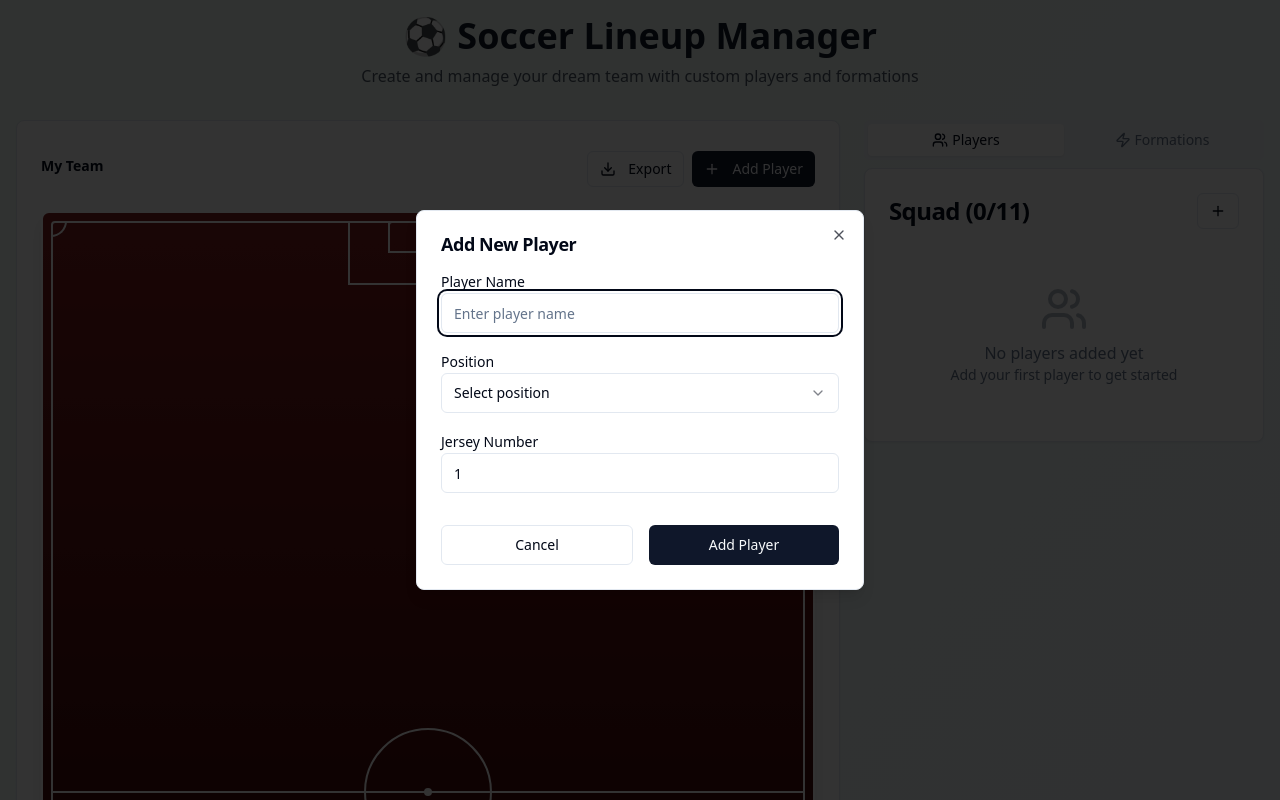
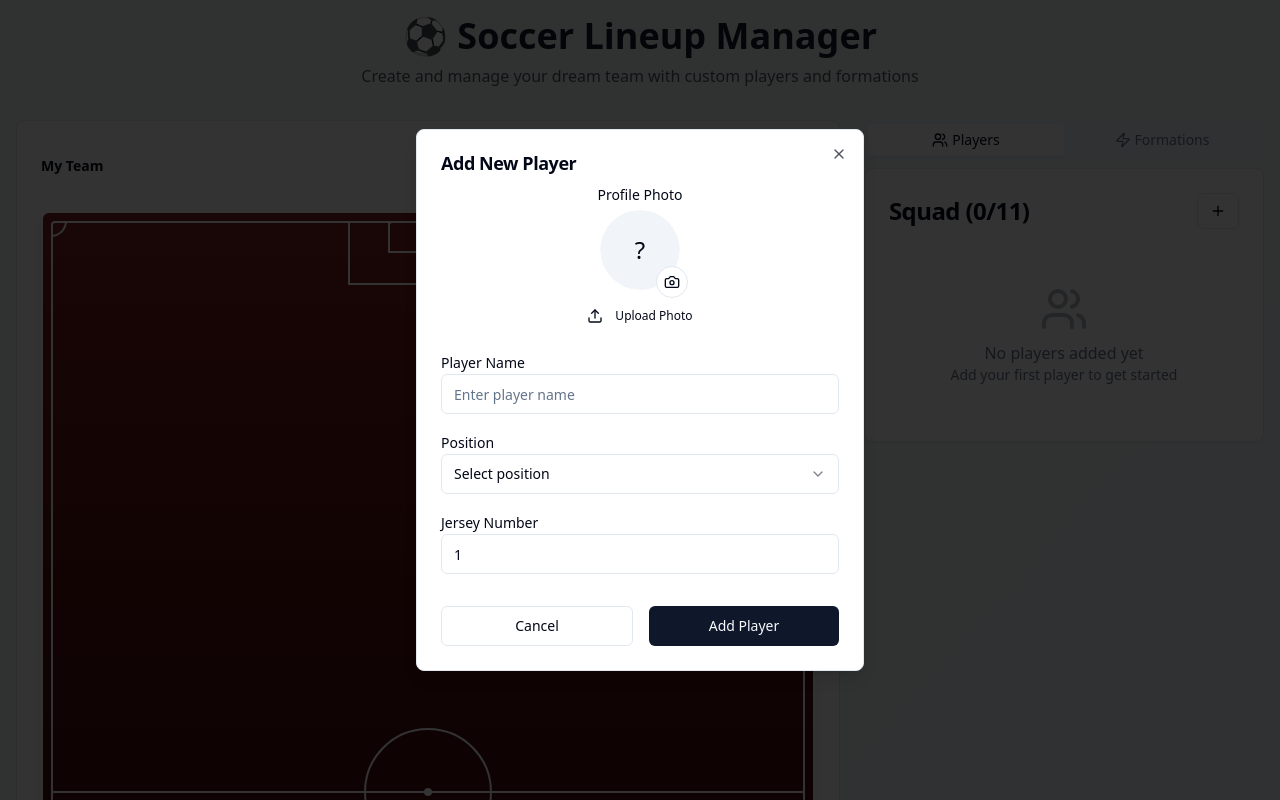
Before and after one commit to mefcazz/my-squad-creator-app, a React (Vite) app: page / in a window 1280 px wide. Both pictures are taken after a click on the button "Add Player". Shown: the top 800 px of the page. Built offline with nearby package versions, Linux system fonts and the light colour scheme.

Commit message:
Add player profile photo feature
Allow players to upload and display custom profile photos within the app.

```diff
--- a/src/components/PlayerCard.tsx
+++ b/src/components/PlayerCard.tsx
@@ -2,6 +2,7 @@
 import React from 'react';
 import { Card } from '@/components/ui/card';
 import { Button } from '@/components/ui/button';
+import { Avatar, AvatarImage, AvatarFallback } from '@/components/ui/avatar';
 import { Player } from '@/types/soccer';
 import { Edit, Trash2 } from 'lucide-react';
 
@@ -15,8 +16,19 @@ const PlayerCard: React.FC<PlayerCardProps> = ({ player, onEdit, onDelete }) =>
   return (
     <Card className="p-3 flex items-center justify-between hover:shadow-md transition-shadow">
       <div className="flex items-center gap-3">
-        <div className="w-8 h-8 rounded-full bg-blue-600 text-white flex items-center justify-center font-bold text-sm">
-          {player.jerseyNumber}
+        <div className="relative">
+          <Avatar className="w-10 h-10">
+            {player.profilePhoto ? (
+              <AvatarImage src={player.profilePhoto} alt={player.name} />
+            ) : (
+              <AvatarFallback className="bg-blue-600 text-white">
+                {player.name[0]?.toUpperCase() || '?'}
+              </AvatarFallback>
+            )}
+          </Avatar>
+          <div className="absolute -bottom-1 -right-1 w-5 h-5 rounded-full bg-blue-600 text-white flex items-center justify-center text-xs font-bold">
+            {player.jerseyNumber}
+          </div>
         </div>
         <div>
           <h4 className="font-medium">{player.name}</h4>
--- a/src/components/PlayerForm.tsx
+++ b/src/components/PlayerForm.tsx
@@ -1,10 +1,12 @@
 
-import React, { useState } from 'react';
+import React, { useState, useRef } from 'react';
 import { Dialog, DialogContent, DialogHeader, DialogTitle } from '@/components/ui/dialog';
 import { Button } from '@/components/ui/button';
 import { Input } from '@/components/ui/input';
 import { Label } from '@/components/ui/label';
 import { Select, SelectContent, SelectItem, SelectTrigger, SelectValue } from '@/components/ui/select';
+import { Avatar, AvatarImage, AvatarFallback } from '@/components/ui/avatar';
+import { Camera, Upload } from 'lucide-react';
 import { Player } from '@/types/soccer';
 
 interface PlayerFormProps {
@@ -27,13 +29,28 @@ const PlayerForm: React.FC<PlayerFormProps> = ({ isOpen, onClose, onSave, player
     jerseyNumber: player?.jerseyNumber || 1,
     x: player?.x || 50,
     y: player?.y || 50,
+    profilePhoto: player?.profilePhoto || '',
   });
+
+  const fileInputRef = useRef<HTMLInputElement>(null);
+
+  const handlePhotoUpload = (e: React.ChangeEvent<HTMLInputElement>) => {
+    const file = e.target.files?.[0];
+    if (file) {
+      const reader = new FileReader();
+      reader.onload = (e) => {
+        const result = e.target?.result as string;
+        setFormData({ ...formData, profilePhoto: result });
+      };
+      reader.readAsDataURL(file);
+    }
+  };
 
   const handleSubmit = (e: React.FormEvent) => {
     e.preventDefault();
     onSave(formData);
     onClose();
-    setFormData({ name: '', position: '', jerseyNumber: 1, x: 50, y: 50 });
+    setFormData({ name: '', position: '', jerseyNumber: 1, x: 50, y: 50, profilePhoto: '' });
   };
 
   return (
@@ -43,6 +60,47 @@ const PlayerForm: React.FC<PlayerFormProps> = ({ isOpen, onClose, onSave, player
           <DialogTitle>{player ? 'Edit Player' : 'Add New Player'}</DialogTitle>
         </DialogHeader>
         <form onSubmit={handleSubmit} className="space-y-4">
+          <div className="flex flex-col items-center space-y-2">
+            <Label>Profile Photo</Label>
+            <div className="relative">
+              <Avatar className="w-20 h-20">
+                {formData.profilePhoto ? (
+                  <AvatarImage src={formData.profilePhoto} alt={formData.name} />
+                ) : (
+                  <AvatarFallback className="text-2xl">
+                    {formData.name ? formData.name[0].toUpperCase() : '?'}
+                  </AvatarFallback>
+                )}
+              </Avatar>
+              <Button
+                type="button"
+                size="sm"
+                variant="outline"
+                className="absolute -bottom-2 -right-2 rounded-full w-8 h-8 p-0"
+                onClick={() => fileInputRef.current?.click()}
+              >
+                <Camera className="h-4 w-4" />
+              </Button>
+            </div>
+            <input
+              ref={fileInputRef}
+              type="file"
+              accept="image/*"
+              onChange={handlePhotoUpload}
+              className="hidden"
+            />
+            <Button
+              type="button"
+              variant="ghost"
+              size="sm"
+              onClick={() => fileInputRef.current?.click()}
+              className="text-xs"
+            >
+              <Upload className="h-3 w-3 mr-1" />
+              Upload Photo
+            </Button>
+          </div>
+
           <div>
             <Label htmlFor="name">Player Name</Label>
             <Input
--- a/src/components/SoccerField.tsx
+++ b/src/components/SoccerField.tsx
@@ -1,6 +1,7 @@
 
 import React from 'react';
 import { cn } from '@/lib/utils';
+import { Avatar, AvatarImage, AvatarFallback } from '@/components/ui/avatar';
 import { Player } from '@/types/soccer';
 
 interface SoccerFieldProps {
@@ -91,8 +92,22 @@ const SoccerField: React.FC<SoccerFieldProps> = ({
           onDragStart={e => handleDragStart(e, player.id)}
         >
           <div className="flex flex-col items-center">
-            <div className="w-12 h-12 rounded-full bg-white border-4 border-red-600 flex items-center justify-center text-red-600 font-bold text-sm shadow-lg hover:scale-110 transition-transform overflow-hidden">
-              {player.jerseyNumber}
+            <div className="relative">
+              {player.profilePhoto ? (
+                <Avatar className="w-12 h-12 border-4 border-white shadow-lg hover:scale-110 transition-transform">
+                  <AvatarImage src={player.profilePhoto} alt={player.name} />
+                  <AvatarFallback className="bg-red-600 text-white font-bold">
+                    {player.name[0]?.toUpperCase() || '?'}
+                  </AvatarFallback>
+                </Avatar>
+              ) : (
+                <div className="w-12 h-12 rounded-full bg-white border-4 border-red-600 flex items-center justify-center text-red-600 font-bold text-sm shadow-lg hover:scale-110 transition-transform">
+                  {player.jerseyNumber}
+                </div>
+              )}
+              <div className="absolute -bottom-1 -right-1 w-5 h-5 rounded-full bg-red-600 text-white flex items-center justify-center text-xs font-bold border-2 border-white">
+                {player.jerseyNumber}
+              </div>
             </div>
             <span className="text-xs text-white font-bold mt-1 bg-black bg-opacity-60 px-2 py-0.5 rounded uppercase tracking-wide">
               {player.name}
--- a/src/types/soccer.ts
+++ b/src/types/soccer.ts
@@ -1,4 +1,3 @@
-
 export interface Player {
   id: string;
   name: string;
@@ -6,6 +5,7 @@ export interface Player {
   jerseyNumber: number;
   x: number; // percentage position on field
   y: number; // percentage position on field
+  profilePhoto?: string; // base64 or URL for profile photo
 }
 
 export interface Formation {
```
